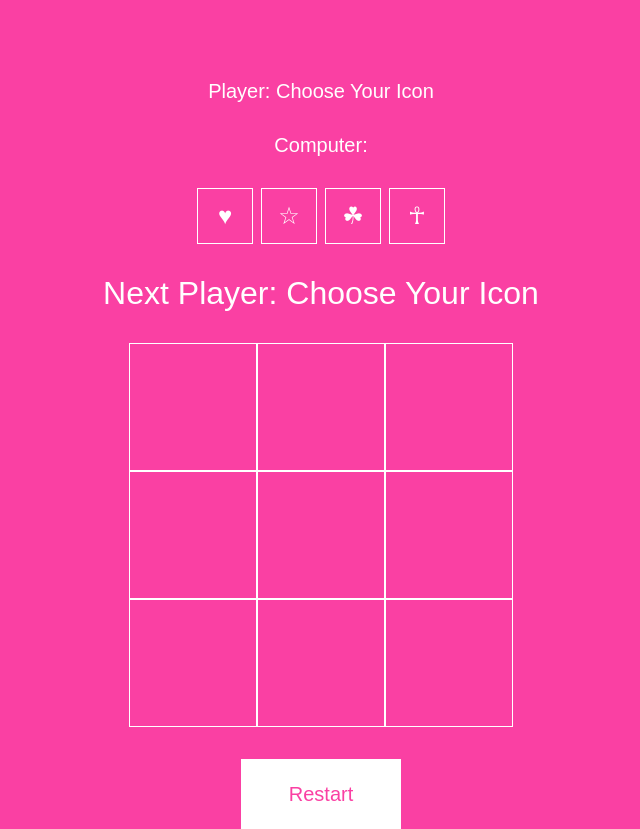
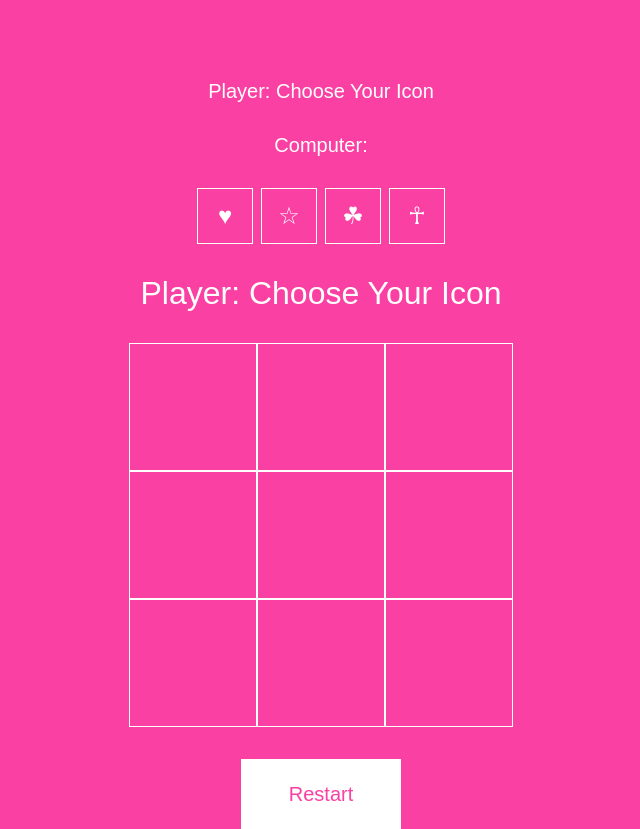
Before and after one commit to adamkatsu/tic-tac-toe, a React (Vite) app: page / in a window 1280 px wide. Shown: the whole page, without its empty margins (319-959 px from the left). Built offline with nearby package versions, Linux system fonts and the light colour scheme.

Commit message:
change status to multiplayer

```diff
--- a/src/App.jsx
+++ b/src/App.jsx
@@ -114,7 +114,7 @@ export default function Board() {
   }else if(squares.every(square => square !== null)) {
     status = 'Draw';
   } else {
-    status = 'Next Player: ' + (xIsNext ? player : opponent);
+    status = 'Player: ' + player;
   }
 
   return (
```
